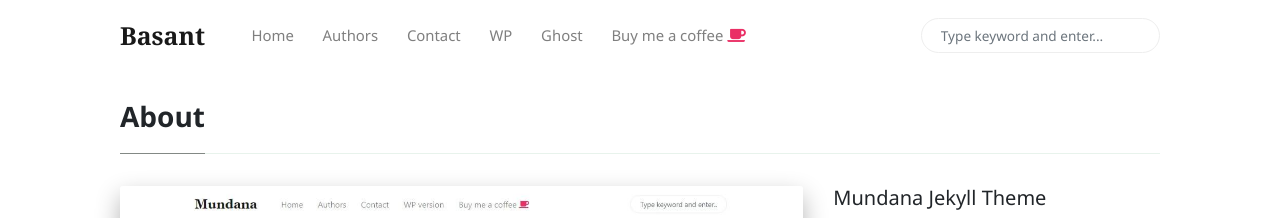
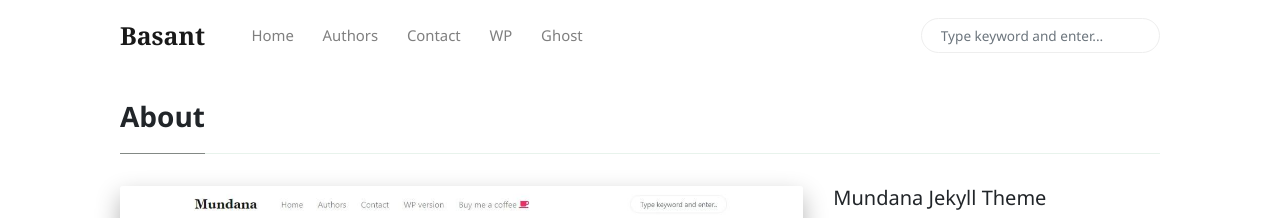
Before and after one commit to tara61062/tara61062.github.io, a Jekyll site: the page built from _pages/about.md, in a window 1280 px wide. Shown: the top 218 px of the page. Built offline with Jekyll 4.4.1, drawn with Linux system fonts in a browser that asks for light colours; nearby versions of some CDN libraries; comment, search, counter and statistics services are not loaded.

Commit message:
Buy me a coffee nav menu removed

```diff
--- a/_includes/menu-header.html
+++ b/_includes/menu-header.html
@@ -15,6 +15,3 @@
 <li class="nav-item">
 <a target="_blank" class="nav-link" href="https://www.wowthemes.net/themes/mundana-ghost/">Ghost</a>
 </li>
-<li class="nav-item">
-<a target="_blank" class="nav-link" href="https://www.wowthemes.net/donate/">Buy me a coffee <i class="fa fa-coffee text-danger"></i></a>
-</li>
```
